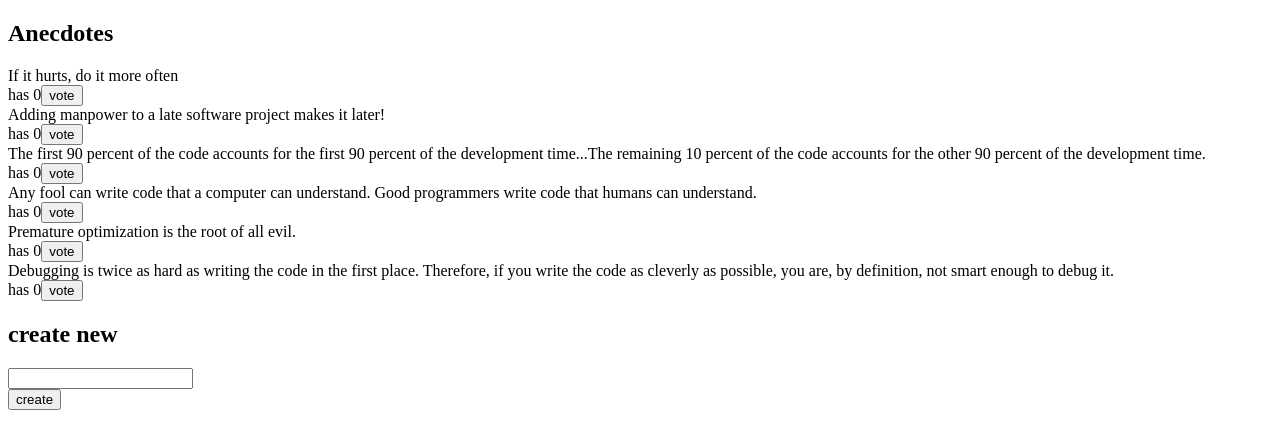
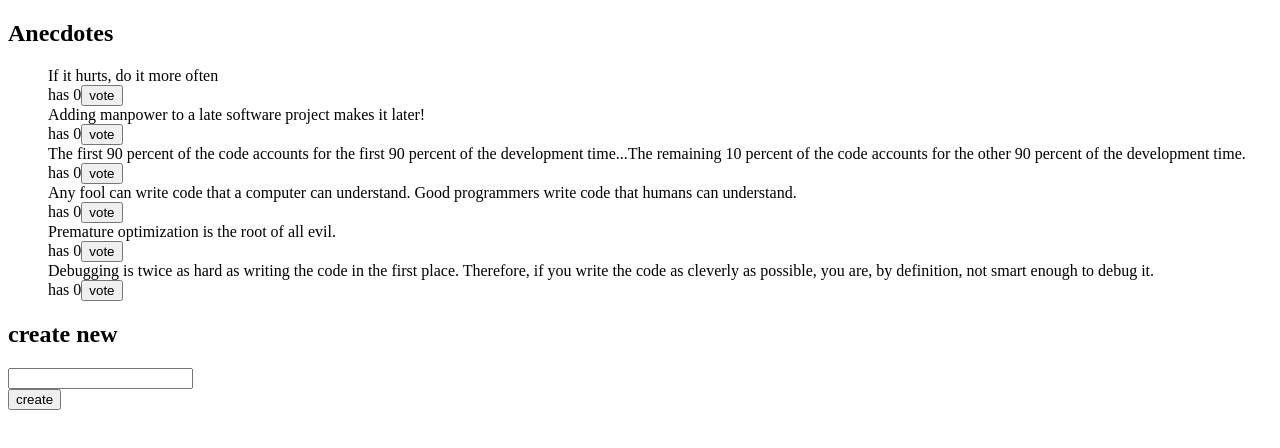
Before and after one commit to tomasda7/FullStack-Open, a React (Create React App) app in the folder part6/redux-anecdotes/: page / in a window 1280 px wide. Shown: the top 448 px of the page. Built offline with nearby package versions, Linux system fonts and the light colour scheme.

Commit message:
Done exercises 6, 7, and 8 of part6

```diff
--- a/part6/redux-anecdotes/src/App.js
+++ b/part6/redux-anecdotes/src/App.js
@@ -1,42 +1,11 @@
-import { useSelector, useDispatch } from 'react-redux'
-import { voteAnecdote, createAnecdote } from './reducers/anecdoteReducer'
+import AnecdoteForm from './components/AnecdoteForm'
+import Anecdotes from './components/Anecdotes'
 
 const App = () => {
-  const anecdotes = useSelector(state => state)
-  const sortedAnecdotes = anecdotes.sort((a,b) => b.votes - a.votes)
-
-  const dispatch = useDispatch()
-
-  const vote = (id) => {
-    dispatch(voteAnecdote(id))
-  }
-
-  const addAnecdote = (e) => {
-    e.preventDefault()
-    const content = e.target.anecdote.value
-    e.target.anecdote.value = ''
-    dispatch(createAnecdote(content))
-  }
-
   return (
     <div>
-      <h2>Anecdotes</h2>
-      {sortedAnecdotes.map(anecdote =>
-        <div key={anecdote.id}>
-          <div>
-            {anecdote.content}
-          </div>
-          <div>
-            has {anecdote.votes}
-            <button onClick={() => vote(anecdote.id)}>vote</button>
-          </div>
-        </div>
-      )}
-      <h2>create new</h2>
-      <form onSubmit={addAnecdote}>
-        <div><input name='anecdote'/></div>
-        <button type='submit'>create</button>
-      </form>
+      <Anecdotes />
+      <AnecdoteForm />
     </div>
   )
 }
--- /dev/null
+++ b/part6/redux-anecdotes/src/components/AnecdoteForm.jsx
@@ -0,0 +1,25 @@
+import { useDispatch } from "react-redux"
+import { createAnecdote } from "../reducers/anecdoteReducer"
+
+const AnecdoteForm = () => {
+  const dispatch = useDispatch()
+
+  const addAnecdote = (e) => {
+      e.preventDefault()
+      const content = e.target.anecdote.value
+      e.target.anecdote.value = ''
+      dispatch(createAnecdote(content))
+    }
+
+  return (
+    <>
+      <h2>create new</h2>
+        <form onSubmit={addAnecdote}>
+        <div><input name='anecdote'/></div>
+        <button type='submit'>create</button>
+      </form>
+    </>
+  )
+}
+
+export default AnecdoteForm
--- /dev/null
+++ b/part6/redux-anecdotes/src/components/Anecdotes.jsx
@@ -0,0 +1,43 @@
+import { useDispatch, useSelector } from "react-redux"
+import { voteAnecdote } from "../reducers/anecdoteReducer"
+
+const Anecdote = ({ anecdote, handleVote }) => {
+  return (
+    <li>
+        <div>
+          {anecdote.content}
+        </div>
+        <div>
+          has {anecdote.votes}
+          <button onClick={handleVote}>vote</button>
+        </div>
+    </li>
+  )
+}
+
+const Anecdotes = () => {
+  const dispatch = useDispatch()
+  const anecdotes = useSelector(state => state)
+  const sortedAnecdotes = anecdotes.sort((a,b) => b.votes - a.votes)
+
+  const style =  {
+    listStyleType: 'none'
+  }
+
+  return (
+    <>
+      <h2>Anecdotes</h2>
+      <ul style={style}>
+        {sortedAnecdotes.map(anecdote =>
+          <Anecdote
+          key={anecdote.id}
+          anecdote={anecdote}
+          handleVote={() => dispatch(voteAnecdote(anecdote.id))}
+          />
+        )}
+      </ul>
+    </>
+  )
+}
+
+export default Anecdotes
```
